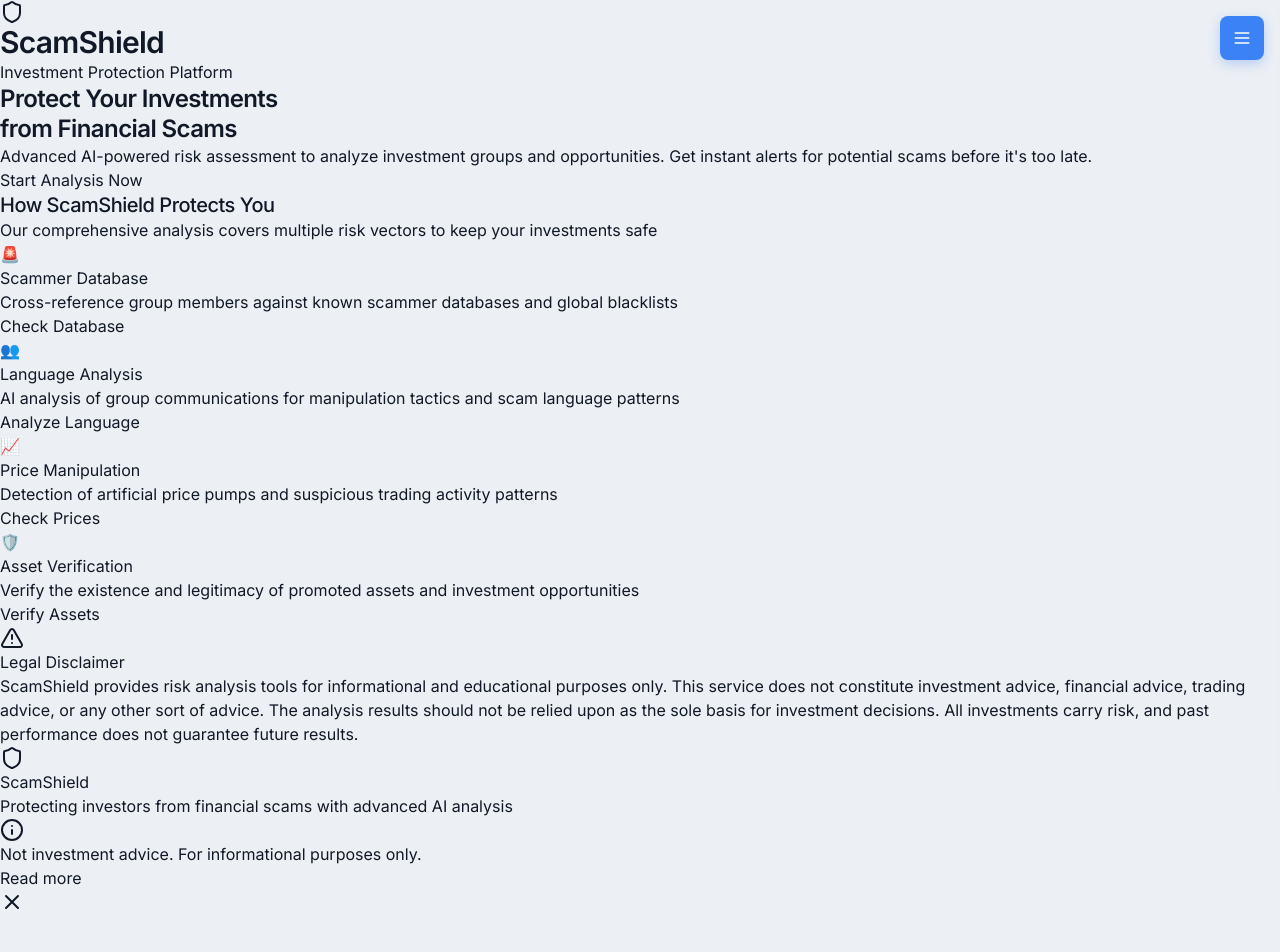
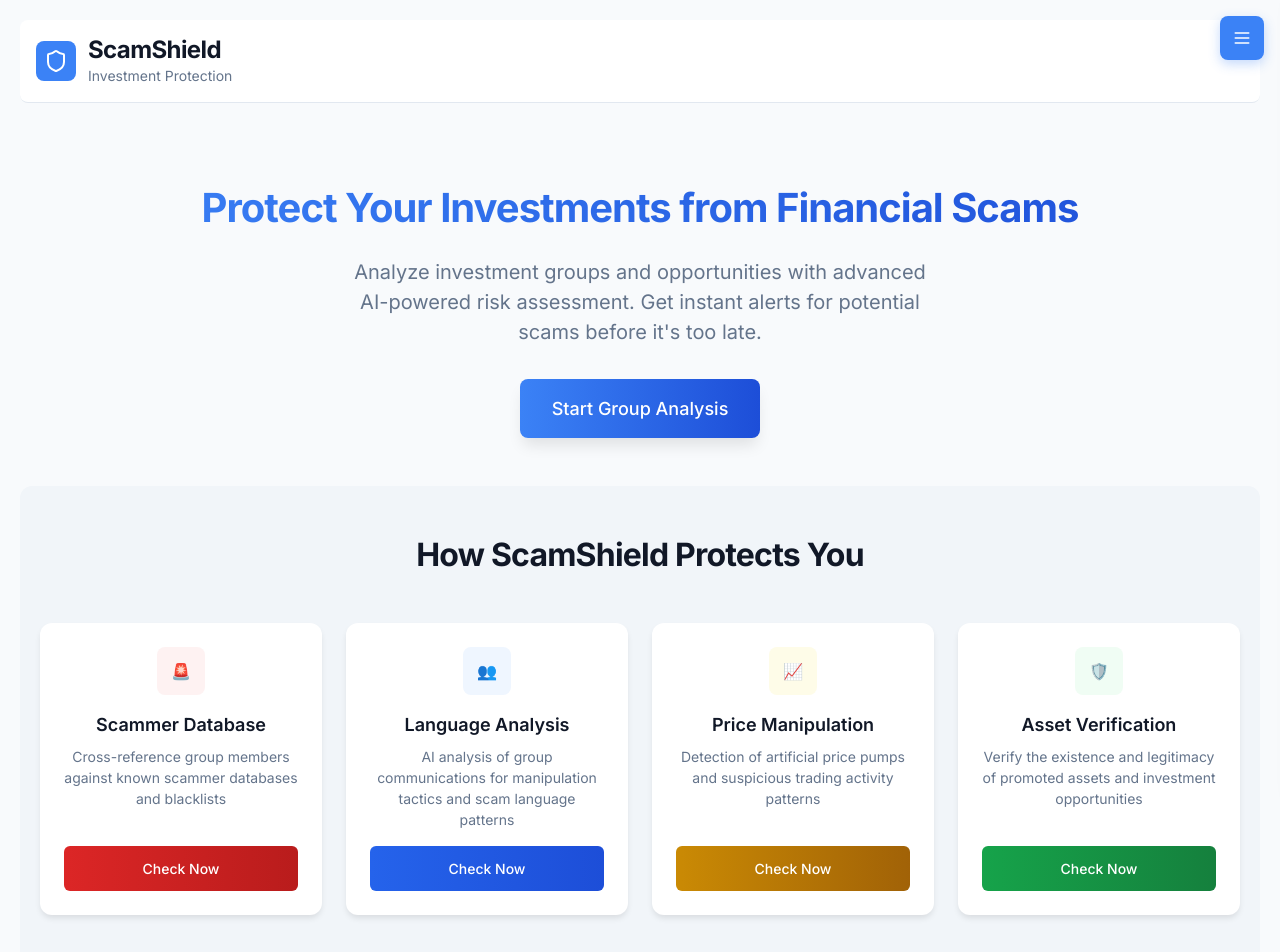
Before and after one commit to Elimiz21/scam-spotter-mobile-app, a React (Vite) app: page / in a window 1280 px wide. Shown: the top 952 px of the page. Before the commit the page ends 920 px from the top, so only its background shows below. Built offline with nearby package versions, Linux system fonts and the light colour scheme.

Commit message:
Reverted to commit 6c4604be96b453ab83e68303135f8f3c8e7cb3e3

```diff
--- a/src/pages/Home.tsx
+++ b/src/pages/Home.tsx
@@ -1,161 +1,320 @@
 import { Shield } from "lucide-react";
 import Navigation from "../components/Navigation";
 import LegalDisclaimer from "../components/LegalDisclaimer";
-import { Button } from "@/components/ui/button";
-import { Card, CardContent } from "@/components/ui/card";
 
 const Home = () => {
   return (
-    <div className="min-h-screen bg-background">
-      <div className="container mx-auto px-4">
+    <div style={{ minHeight: '100vh', padding: '20px', backgroundColor: '#f8fafc' }}>
       <Navigation />
-
-        {/* Hero Header */}
-        <header className="text-center py-16">
-          <div className="flex items-center justify-center gap-4 mb-6">
-            <div className="w-16 h-16 bg-gradient-to-br from-primary to-primary/80 rounded-2xl flex items-center justify-center shadow-lg">
-              <Shield className="w-8 h-8 text-primary-foreground" />
+      {/* Simple Header */}
+      <header style={{
+        borderBottom: '1px solid #e2e8f0',
+        backgroundColor: 'white',
+        padding: '1rem',
+        borderRadius: '8px',
+        marginBottom: '2rem'
+      }}>
+        <div style={{ display: 'flex', alignItems: 'center', gap: '12px' }}>
+          <div style={{
+            width: '40px',
+            height: '40px',
+            backgroundColor: '#3b82f6',
+            borderRadius: '8px',
+            display: 'flex',
+            alignItems: 'center',
+            justifyContent: 'center'
+          }}>
+            <Shield style={{ width: '24px', height: '24px', color: 'white' }} />
           </div>
           <div>
-              <h1 className="text-4xl font-bold bg-gradient-to-r from-primary to-primary/70 bg-clip-text text-transparent">
-                ScamShield
-              </h1>
-              <p className="text-muted-foreground">Investment Protection Platform</p>
+            <h1 style={{ fontSize: '1.5rem', fontWeight: 'bold', margin: 0 }}>ScamShield</h1>
+            <p style={{ fontSize: '0.875rem', color: '#64748b', margin: 0 }}>Investment Protection</p>
           </div>
         </div>
+      </header>
 
-          <h2 className="text-4xl md:text-6xl font-bold mb-8 bg-gradient-to-r from-foreground via-primary to-foreground bg-clip-text text-transparent leading-tight">
-            Protect Your Investments<br />
-            <span className="text-primary">from Financial Scams</span>
+      {/* Hero Section */}
+      <section style={{ textAlign: 'center', padding: '3rem 1rem' }}>
+        <h2 style={{
+          fontSize: '2.5rem',
+          fontWeight: 'bold',
+          marginBottom: '1.5rem',
+          background: 'linear-gradient(to right, #3b82f6, #1d4ed8)',
+          WebkitBackgroundClip: 'text',
+          WebkitTextFillColor: 'transparent',
+          backgroundClip: 'text'
+        }}>
+          Protect Your Investments from Financial Scams
         </h2>
-
-          <p className="text-xl text-muted-foreground mb-12 max-w-3xl mx-auto leading-relaxed">
-            Advanced AI-powered risk assessment to analyze investment groups and opportunities.
+        <p style={{ fontSize: '1.25rem', color: '#64748b', marginBottom: '2rem', maxWidth: '600px', margin: '0 auto 2rem' }}>
+          Analyze investment groups and opportunities with advanced AI-powered risk assessment.
           Get instant alerts for potential scams before it's too late.
         </p>
-
-          <Button
-            size="lg"
-            className="px-12 py-6 text-xl font-semibold bg-gradient-to-r from-primary to-primary/90 hover:from-primary/90 hover:to-primary shadow-2xl hover:shadow-3xl transition-all duration-300 hover:-translate-y-2 rounded-xl"
+        <button style={{
+          background: 'linear-gradient(to right, #3b82f6, #1d4ed8)',
+          color: 'white',
+          padding: '1rem 2rem',
+          fontSize: '1.125rem',
+          fontWeight: '500',
+          border: 'none',
+          borderRadius: '8px',
+          cursor: 'pointer',
+          boxShadow: '0 10px 15px -3px rgba(0, 0, 0, 0.1)',
+          transition: 'all 0.2s'
+        }}
+        onMouseOver={(e) => (e.target as HTMLElement).style.transform = 'translateY(-2px)'}
+        onMouseOut={(e) => (e.target as HTMLElement).style.transform = 'translateY(0)'}
         onClick={() => window.location.href = '/analyze'}
         >
-            Start Analysis Now
-          </Button>
-        </header>
+          Start Group Analysis
+        </button>
+      </section>
 
-        {/* Features Section */}
-        <section className="py-20">
-          <div className="text-center mb-16">
-            <h3 className="text-3xl md:text-4xl font-bold mb-4">
-              How ScamShield <span className="text-primary">Protects You</span>
+      {/* Features Grid */}
+      <section style={{ padding: '3rem 1rem', backgroundColor: '#f1f5f9', borderRadius: '12px' }}>
+        <h3 style={{ fontSize: '2rem', fontWeight: 'bold', textAlign: 'center', marginBottom: '3rem' }}>
+          How ScamShield Protects You
         </h3>
-            <p className="text-lg text-muted-foreground max-w-2xl mx-auto">
-              Our comprehensive analysis covers multiple risk vectors to keep your investments safe
+        <div style={{
+          display: 'grid',
+          gridTemplateColumns: 'repeat(auto-fit, minmax(250px, 1fr))',
+          gap: '1.5rem',
+          maxWidth: '1200px',
+          margin: '0 auto'
+        }}>
+
+          <div
+            style={{
+              backgroundColor: 'white',
+              padding: '1.5rem',
+              borderRadius: '12px',
+              textAlign: 'center',
+              boxShadow: '0 4px 6px -1px rgba(0, 0, 0, 0.1)',
+              transition: 'all 0.2s',
+              display: 'flex',
+              flexDirection: 'column',
+              height: '100%'
+            }}
+          >
+            <div style={{
+              width: '48px',
+              height: '48px',
+              backgroundColor: '#fef2f2',
+              borderRadius: '8px',
+              display: 'flex',
+              alignItems: 'center',
+              justifyContent: 'center',
+              margin: '0 auto 1rem'
+            }}>
+              🚨
+            </div>
+            <h4 style={{ fontSize: '1.125rem', fontWeight: '600', marginBottom: '0.5rem' }}>Scammer Database</h4>
+            <p style={{ color: '#64748b', fontSize: '0.875rem', marginBottom: '1rem', flex: '1' }}>
+              Cross-reference group members against known scammer databases and blacklists
             </p>
+            <button
+              onClick={() => window.location.href = '/check?type=scammer-database'}
+              style={{
+                background: 'linear-gradient(to right, #dc2626, #b91c1c)',
+                color: 'white',
+                padding: '0.75rem 1.5rem',
+                fontSize: '0.875rem',
+                fontWeight: '500',
+                border: 'none',
+                borderRadius: '6px',
+                cursor: 'pointer',
+                width: '100%',
+                transition: 'all 0.2s',
+                marginTop: 'auto'
+              }}
+              onMouseOver={(e) => (e.currentTarget.style.transform = 'translateY(-1px)')}
+              onMouseOut={(e) => (e.currentTarget.style.transform = 'translateY(0)')}
+            >
+              Check Now
+            </button>
           </div>
 
-          <div className="grid grid-cols-1 md:grid-cols-2 lg:grid-cols-4 gap-8 max-w-7xl mx-auto">
-
-            {/* Scammer Database Card */}
-            <Card className="group relative overflow-hidden border-2 border-destructive/20 hover:border-destructive/40 bg-gradient-to-br from-card to-destructive/5 transition-all duration-300 hover:shadow-2xl hover:-translate-y-2">
-              <CardContent className="p-8 text-center h-full flex flex-col">
-                <div className="w-16 h-16 bg-gradient-to-br from-destructive to-destructive/80 rounded-2xl flex items-center justify-center mx-auto mb-6 text-3xl shadow-lg group-hover:scale-110 transition-transform duration-300">
-                  🚨
-                </div>
-                <h4 className="text-xl font-bold mb-4 text-foreground">Scammer Database</h4>
-                <p className="text-muted-foreground mb-8 flex-1 leading-relaxed">
-                  Cross-reference group members against known scammer databases and global blacklists
-                </p>
-                <Button
-                  onClick={() => window.location.href = '/check?type=scammer-database'}
-                  variant="destructive"
-                  className="w-full font-semibold shadow-lg hover:shadow-xl transition-all duration-200"
+          <div
+            style={{
+              backgroundColor: 'white',
+              padding: '1.5rem',
+              borderRadius: '12px',
+              textAlign: 'center',
+              boxShadow: '0 4px 6px -1px rgba(0, 0, 0, 0.1)',
+              transition: 'all 0.2s',
+              display: 'flex',
+              flexDirection: 'column',
+              height: '100%'
+            }}
           >
-                  Check Database
-                </Button>
-              </CardContent>
-            </Card>
-
-            {/* Language Analysis Card */}
-            <Card className="group relative overflow-hidden border-2 border-primary/20 hover:border-primary/40 bg-gradient-to-br from-card to-primary/5 transition-all duration-300 hover:shadow-2xl hover:-translate-y-2">
-              <CardContent className="p-8 text-center h-full flex flex-col">
-                <div className="w-16 h-16 bg-gradient-to-br from-primary to-primary/80 rounded-2xl flex items-center justify-center mx-auto mb-6 text-3xl shadow-lg group-hover:scale-110 transition-transform duration-300">
+            <div style={{
+              width: '48px',
+              height: '48px',
+              backgroundColor: '#eff6ff',
+              borderRadius: '8px',
+              display: 'flex',
+              alignItems: 'center',
+              justifyContent: 'center',
+              margin: '0 auto 1rem'
+            }}>
               👥
             </div>
-                <h4 className="text-xl font-bold mb-4 text-foreground">Language Analysis</h4>
-                <p className="text-muted-foreground mb-8 flex-1 leading-relaxed">
+            <h4 style={{ fontSize: '1.125rem', fontWeight: '600', marginBottom: '0.5rem' }}>Language Analysis</h4>
+            <p style={{ color: '#64748b', fontSize: '0.875rem', marginBottom: '1rem', flex: '1' }}>
               AI analysis of group communications for manipulation tactics and scam language patterns
             </p>
-                <Button
+            <button
               onClick={() => window.location.href = '/check?type=language-analysis'}
-                  className="w-full font-semibold shadow-lg hover:shadow-xl transition-all duration-200"
+              style={{
+                background: 'linear-gradient(to right, #2563eb, #1d4ed8)',
+                color: 'white',
+                padding: '0.75rem 1.5rem',
+                fontSize: '0.875rem',
+                fontWeight: '500',
+                border: 'none',
+                borderRadius: '6px',
+                cursor: 'pointer',
+                width: '100%',
+                transition: 'all 0.2s',
+                marginTop: 'auto'
+              }}
+              onMouseOver={(e) => (e.currentTarget.style.transform = 'translateY(-1px)')}
+              onMouseOut={(e) => (e.currentTarget.style.transform = 'translateY(0)')}
             >
-                  Analyze Language
-                </Button>
-              </CardContent>
-            </Card>
+              Check Now
+            </button>
+          </div>
 
-            {/* Price Manipulation Card */}
-            <Card className="group relative overflow-hidden border-2 border-amber-500/20 hover:border-amber-500/40 bg-gradient-to-br from-card to-amber-500/5 transition-all duration-300 hover:shadow-2xl hover:-translate-y-2">
-              <CardContent className="p-8 text-center h-full flex flex-col">
-                <div className="w-16 h-16 bg-gradient-to-br from-amber-500 to-amber-600 rounded-2xl flex items-center justify-center mx-auto mb-6 text-3xl shadow-lg group-hover:scale-110 transition-transform duration-300">
+          <div
+            style={{
+              backgroundColor: 'white',
+              padding: '1.5rem',
+              borderRadius: '12px',
+              textAlign: 'center',
+              boxShadow: '0 4px 6px -1px rgba(0, 0, 0, 0.1)',
+              transition: 'all 0.2s',
+              display: 'flex',
+              flexDirection: 'column',
+              height: '100%'
+            }}
+          >
+            <div style={{
+              width: '48px',
+              height: '48px',
+              backgroundColor: '#fefce8',
+              borderRadius: '8px',
+              display: 'flex',
+              alignItems: 'center',
+              justifyContent: 'center',
+              margin: '0 auto 1rem'
+            }}>
               📈
             </div>
-                <h4 className="text-xl font-bold mb-4 text-foreground">Price Manipulation</h4>
-                <p className="text-muted-foreground mb-8 flex-1 leading-relaxed">
+            <h4 style={{ fontSize: '1.125rem', fontWeight: '600', marginBottom: '0.5rem' }}>Price Manipulation</h4>
+            <p style={{ color: '#64748b', fontSize: '0.875rem', marginBottom: '1rem', flex: '1' }}>
               Detection of artificial price pumps and suspicious trading activity patterns
             </p>
-                <Button
+            <button
               onClick={() => window.location.href = '/check?type=price-manipulation'}
-                  variant="secondary"
-                  className="w-full font-semibold shadow-lg hover:shadow-xl transition-all duration-200 border-amber-500/20 hover:border-amber-500/40"
+              style={{
+                background: 'linear-gradient(to right, #ca8a04, #a16207)',
+                color: 'white',
+                padding: '0.75rem 1.5rem',
+                fontSize: '0.875rem',
+                fontWeight: '500',
+                border: 'none',
+                borderRadius: '6px',
+                cursor: 'pointer',
+                width: '100%',
+                transition: 'all 0.2s',
+                marginTop: 'auto'
+              }}
+              onMouseOver={(e) => (e.currentTarget.style.transform = 'translateY(-1px)')}
+              onMouseOut={(e) => (e.currentTarget.style.transform = 'translateY(0)')}
             >
-                  Check Prices
-                </Button>
-              </CardContent>
-            </Card>
+              Check Now
+            </button>
+          </div>
 
-            {/* Asset Verification Card */}
-            <Card className="group relative overflow-hidden border-2 border-green-500/20 hover:border-green-500/40 bg-gradient-to-br from-card to-green-500/5 transition-all duration-300 hover:shadow-2xl hover:-translate-y-2">
-              <CardContent className="p-8 text-center h-full flex flex-col">
-                <div className="w-16 h-16 bg-gradient-to-br from-green-500 to-green-600 rounded-2xl flex items-center justify-center mx-auto mb-6 text-3xl shadow-lg group-hover:scale-110 transition-transform duration-300">
+          <div
+            style={{
+              backgroundColor: 'white',
+              padding: '1.5rem',
+              borderRadius: '12px',
+              textAlign: 'center',
+              boxShadow: '0 4px 6px -1px rgba(0, 0, 0, 0.1)',
+              transition: 'all 0.2s',
+              display: 'flex',
+              flexDirection: 'column',
+              height: '100%'
+            }}
+          >
+            <div style={{
+              width: '48px',
+              height: '48px',
+              backgroundColor: '#f0fdf4',
+              borderRadius: '8px',
+              display: 'flex',
+              alignItems: 'center',
+              justifyContent: 'center',
+              margin: '0 auto 1rem'
+            }}>
               🛡️
             </div>
-                <h4 className="text-xl font-bold mb-4 text-foreground">Asset Verification</h4>
-                <p className="text-muted-foreground mb-8 flex-1 leading-relaxed">
+            <h4 style={{ fontSize: '1.125rem', fontWeight: '600', marginBottom: '0.5rem' }}>Asset Verification</h4>
+            <p style={{ color: '#64748b', fontSize: '0.875rem', marginBottom: '1rem', flex: '1' }}>
               Verify the existence and legitimacy of promoted assets and investment opportunities
             </p>
-                <Button
+            <button
               onClick={() => window.location.href = '/check?type=asset-verification'}
-                  variant="outline"
-                  className="w-full font-semibold shadow-lg hover:shadow-xl transition-all duration-200 border-green-500/20 hover:border-green-500/40"
+              style={{
+                background: 'linear-gradient(to right, #16a34a, #15803d)',
+                color: 'white',
+                padding: '0.75rem 1.5rem',
+                fontSize: '0.875rem',
+                fontWeight: '500',
+                border: 'none',
+                borderRadius: '6px',
+                cursor: 'pointer',
+                width: '100%',
+                transition: 'all 0.2s',
+                marginTop: 'auto'
+              }}
+              onMouseOver={(e) => (e.currentTarget.style.transform = 'translateY(-1px)')}
+              onMouseOut={(e) => (e.currentTarget.style.transform = 'translateY(0)')}
             >
-                  Verify Assets
-                </Button>
-              </CardContent>
-            </Card>
+              Check Now
+            </button>
+          </div>
 
         </div>
       </section>
-      </div>
 
       {/* Legal Disclaimer */}
-      <div className="my-8">
+      <div style={{ margin: '2rem 0' }}>
         <LegalDisclaimer variant="full" />
       </div>
 
       {/* Footer */}
-      <footer className="text-center py-8 px-4 border-t mt-12">
-        <div className="flex items-center justify-center gap-3 mb-4">
-          <div className="w-8 h-8 bg-primary rounded-lg flex items-center justify-center">
-            <Shield className="w-4 h-4 text-primary-foreground" />
+      <footer style={{ textAlign: 'center', padding: '2rem 1rem', borderTop: '1px solid #e2e8f0', marginTop: '3rem' }}>
+        <div style={{ display: 'flex', alignItems: 'center', justifyContent: 'center', gap: '12px', marginBottom: '1rem' }}>
+          <div style={{
+            width: '32px',
+            height: '32px',
+            backgroundColor: '#3b82f6',
+            borderRadius: '8px',
+            display: 'flex',
+            alignItems: 'center',
+            justifyContent: 'center'
+          }}>
+            <Shield style={{ width: '16px', height: '16px', color: 'white' }} />
           </div>
-          <span className="font-semibold text-foreground">ScamShield</span>
+          <span style={{ fontWeight: '600' }}>ScamShield</span>
         </div>
-        <p className="text-sm text-muted-foreground mb-4">
+        <p style={{ fontSize: '0.875rem', color: '#64748b' }}>
           Protecting investors from financial scams with advanced AI analysis
         </p>
-        <LegalDisclaimer variant="compact" />
+        <LegalDisclaimer variant="compact" className="mt-4" />
       </footer>
     </div>
   );
```
Lines whose indentation alone changed are shown as unchanged.
